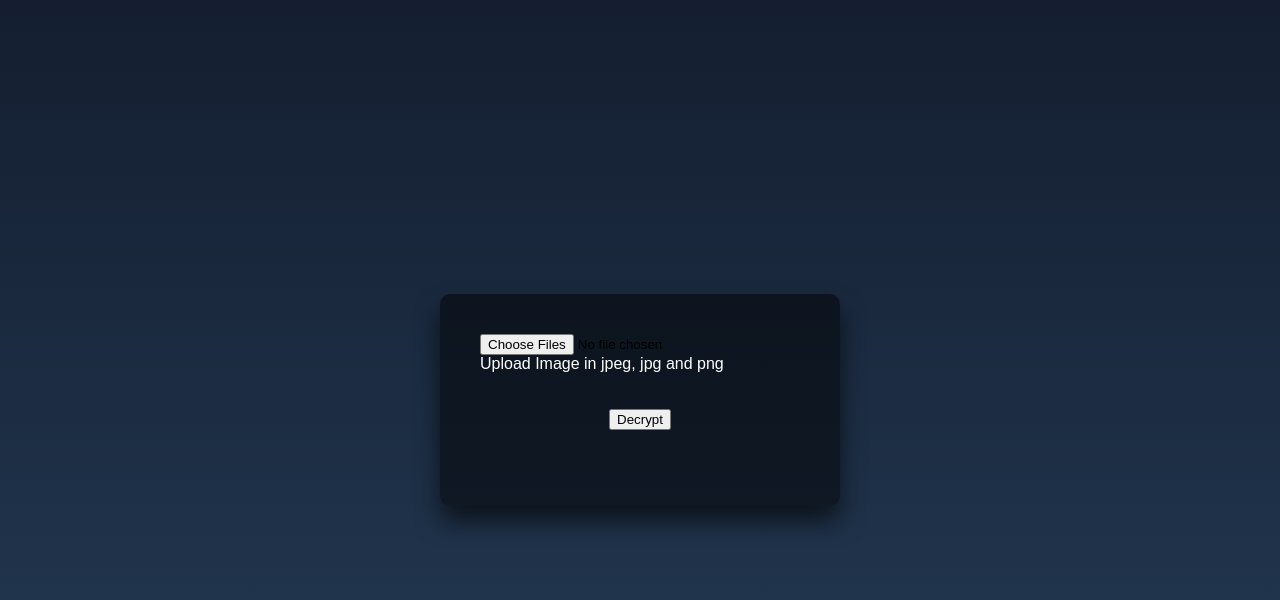
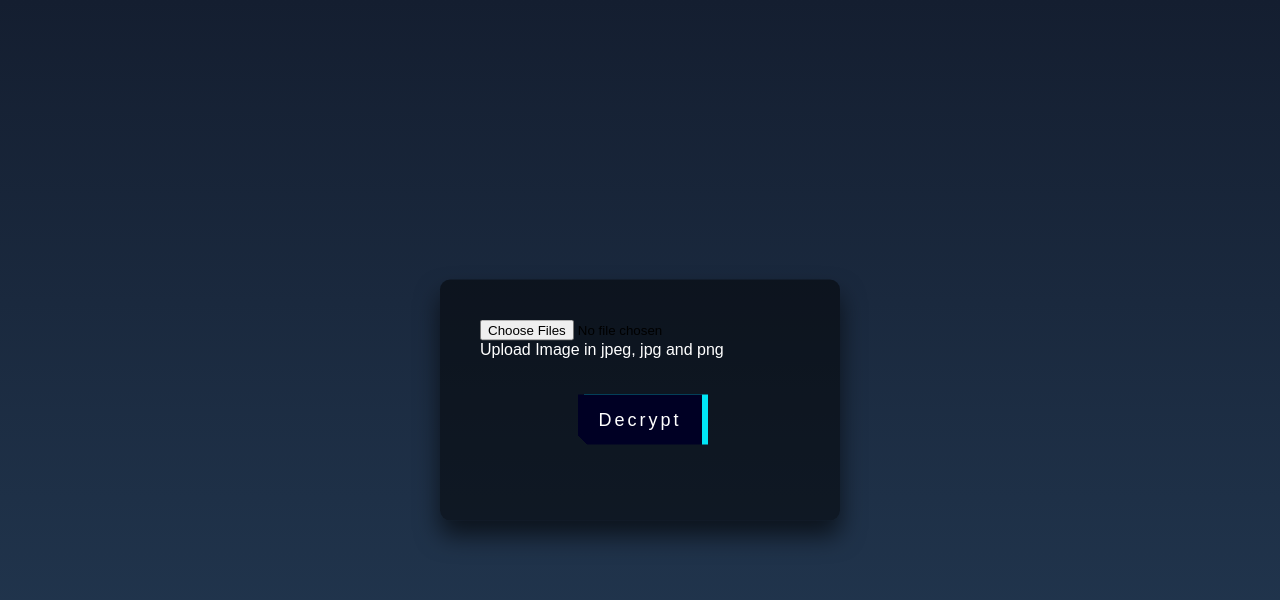
Before and after one commit to TheCyberAlchemist/DSS-Steganography-Project, a Django app: page /decrypt/ in a window 1280 px wide. Shown: the top 600 px of the page. Run offline with Django 3.2, Linux system fonts and the light colour scheme.

Commit message:
final project update v1.0

```diff
--- /dev/null
+++ b/DSS/static/button.css
@@ -0,0 +1,95 @@
+/* From cssbuttons.io by @namecho */
+button,
+button::after {
+ padding: 16px 20px;
+ font-size: 18px;
+ background: linear-gradient(45deg, transparent 5%, #000024 5%);
+ border: 0;
+ color: #fff;
+ letter-spacing: 3px;
+ line-height: 1;
+ box-shadow: 6px 0px 0px #00e6f6;
+ outline: transparent;
+ position: relative;
+}
+
+button::after {
+ --slice-0: inset(50% 50% 50% 50%);
+ --slice-1: inset(80% -6px 0 0);
+ --slice-2: inset(50% -6px 30% 0);
+ --slice-3: inset(10% -6px 85% 0);
+ --slice-4: inset(40% -6px 43% 0);
+ --slice-5: inset(80% -6px 5% 0);
+ content: "HOVER ME";
+ display: block;
+ position: absolute;
+ top: 0;
+ left: 0;
+ right: 0;
+ bottom: 0;
+ background: linear-gradient(45deg, transparent 3%, #00e6f6 3%, #00e6f6 5%, #000024 5%);
+ text-shadow: -3px -3px 0px #f8f005, 3px 3px 0px #00e6f6;
+ clip-path: var(--slice-0);
+}
+
+button:hover::after {
+ animation: 1s glitch;
+ animation-timing-function: steps(2, end);
+}
+
+@keyframes glitch {
+ 0% {
+  clip-path: var(--slice-1);
+  transform: translate(-20px, -10px);
+ }
+
+ 10% {
+  clip-path: var(--slice-3);
+  transform: translate(10px, 10px);
+ }
+
+ 20% {
+  clip-path: var(--slice-1);
+  transform: translate(-10px, 10px);
+ }
+
+ 30% {
+  clip-path: var(--slice-3);
+  transform: translate(0px, 5px);
+ }
+
+ 40% {
+  clip-path: var(--slice-2);
+  transform: translate(-5px, 0px);
+ }
+
+ 50% {
+  clip-path: var(--slice-3);
+  transform: translate(5px, 0px);
+ }
+
+ 60% {
+  clip-path: var(--slice-4);
+  transform: translate(5px, 10px);
+ }
+
+ 70% {
+  clip-path: var(--slice-2);
+  transform: translate(-10px, 10px);
+ }
+
+ 80% {
+  clip-path: var(--slice-5);
+  transform: translate(20px, -10px);
+ }
+
+ 90% {
+  clip-path: var(--slice-1);
+  transform: translate(-10px, 0px);
+ }
+
+ 100% {
+  clip-path: var(--slice-1);
+  transform: translate(0);
+ }
+}
--- a/DSS/templates/decryption.html
+++ b/DSS/templates/decryption.html
@@ -4,6 +4,7 @@
 <head>
   <title>Decryption</title>
   <link rel="stylesheet" type="text/css" href="{{static ('style.css')}}">
+  <link rel="stylesheet" type="text/css" href="{{static ('button.css')}}">
 </head>
 
 <body>
--- a/DSS/templates/encryption.html
+++ b/DSS/templates/encryption.html
@@ -3,6 +3,7 @@
 <head>
 	<title>Encryption</title>
   <link rel="stylesheet" type="text/css" href="{{static ('style.css')}}">
+  <link rel="stylesheet" type="text/css" href="{{static ('button.css')}}">
 </head>
 <body>
 <div class="login-box">
```
Also changed, not shown: DSS/media/encrypt/image.png, 1 other file.
